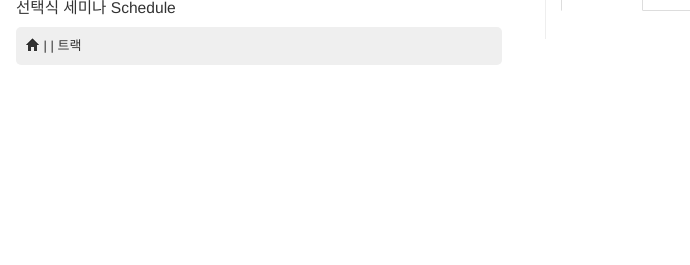
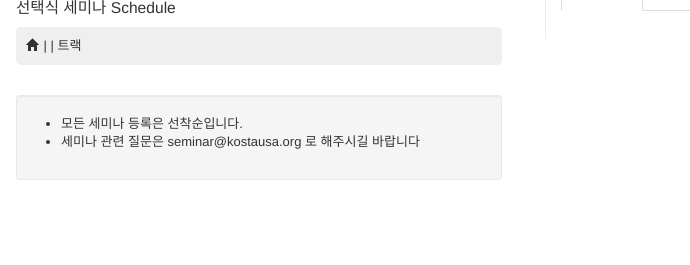
Before and after one commit to kostausa/lectures, a Flask app: template seminar/templates/start.html in a window 1280 px wide. Shown: the part 35-300 px from the top of the page, without its empty margins (0-690 px from the left). Run offline with Flask 2, Linux system fonts and the light colour scheme; the template is opened without the code that fills it, so the values that code supplies are empty; some libraries are stand-ins or nearby versions.

Commit message:
Added contact info

```diff
--- a/seminar/templates/start.html
+++ b/seminar/templates/start.html
@@ -121,6 +121,13 @@
 <ul>
   <li>모든 세미나 등록은 선착순입니다. </li>
   <li>세미나 관련 질문은 webhelp@kostausa.org 로 해주시길 바랍니다</li>
+</ul>
+</div>
+{% else %}
+<div class="footnote well">
+<ul>
+  <li>모든 세미나 등록은 선착순입니다. </li>
+  <li>세미나 관련 질문은 seminar@kostausa.org 로 해주시길 바랍니다</li>
 </ul>
 </div>
 {% endif %}
```
